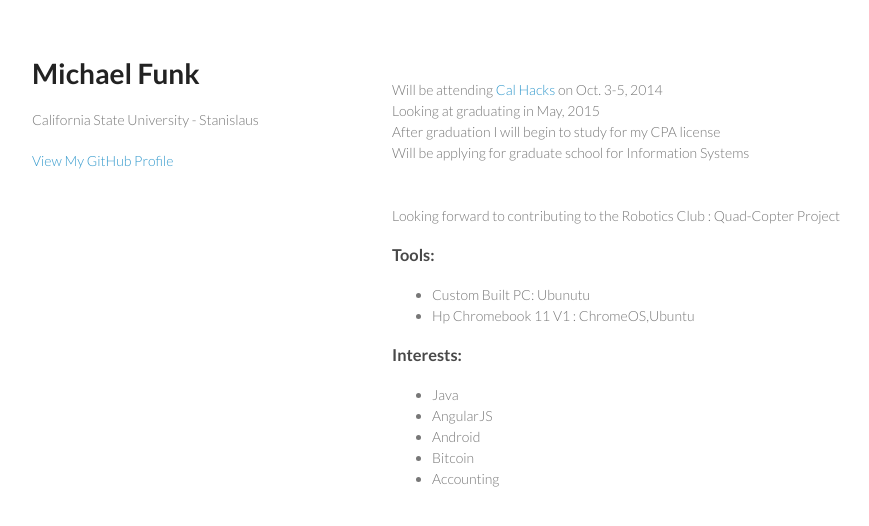
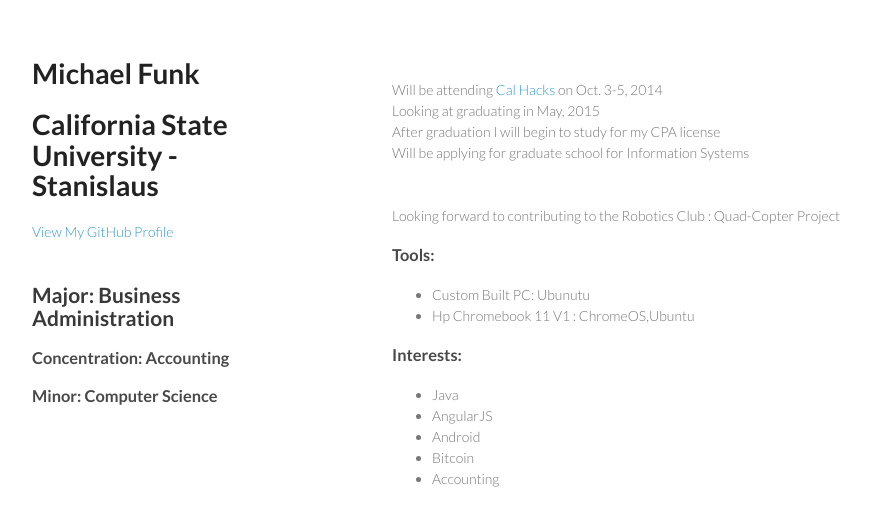
Before and after one commit to mfunk1/mfunk1.github.io, a plain HTML site: page index.html in a window 1280 px wide. Shown: the whole page, without its empty margins (178-1047 px from the left). Drawn offline with Linux system fonts and the light colour scheme.

Commit message:
Update index.html

```diff
--- a/index.html
+++ b/index.html
@@ -16,10 +16,14 @@
     <div class="wrapper">
       <header>
         <h1>Michael Funk</h1>
-        <p>California State University - Stanislaus</p>
-
+        <h1>California State University - Stanislaus</h1>
 
         <p class="view"><a href="https://github.com/mafunk92">View My GitHub Profile</a></p>
+        </br>
+
+        <h2>Major: Business Administration</h2>
+    		<h3>Concentration: Accounting</h3>
+    		<h3>Minor: Computer Science</h3>
 
       </header>
       <section>
```
